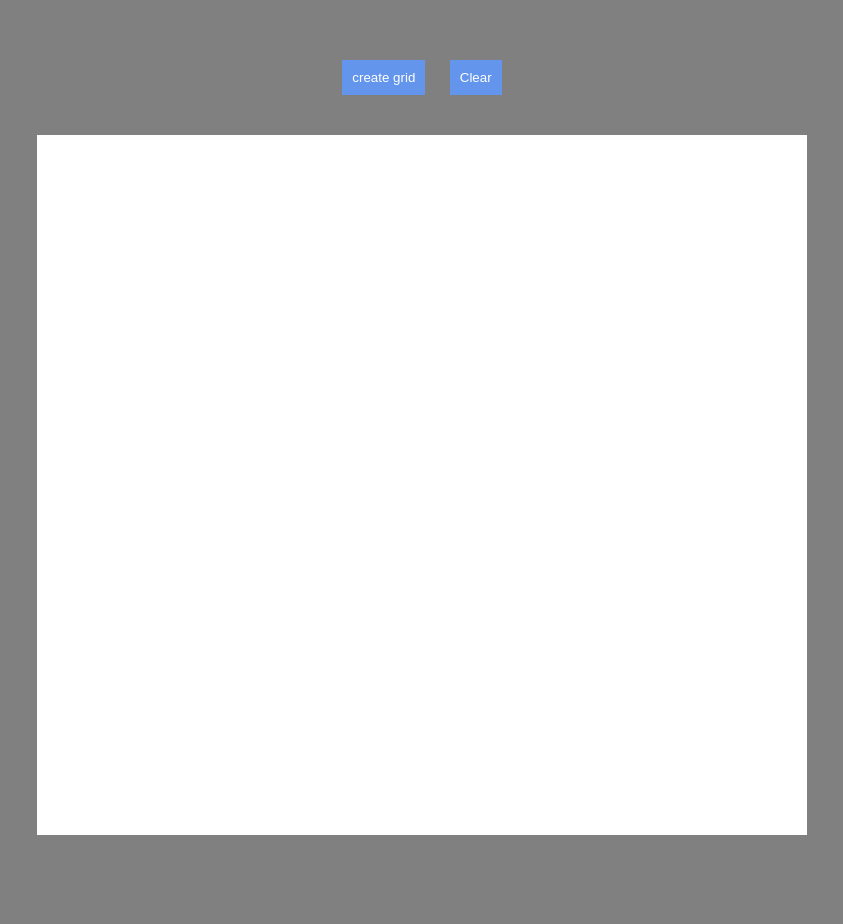
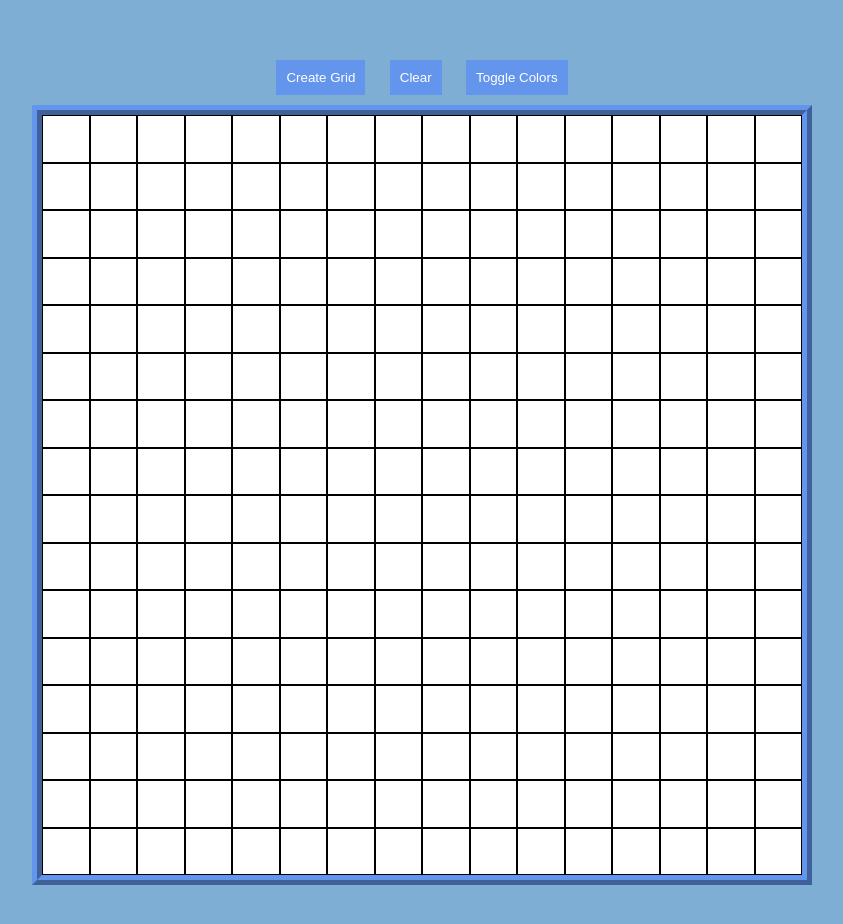
Before and after one commit to Al-hamad/ETCH-A-SKETCH, a plain HTML site: page index.html in a window 1280 px wide. Both pictures are taken after a click on the button "Clear". Shown: the whole page, without its empty margins (218-1061 px from the left). Before the commit the page ends 885 px from the top, so only its background shows below. Drawn offline with Linux system fonts and the light colour scheme.

Commit message:
added flex basis to squares

```diff
--- a/index.html
+++ b/index.html
@@ -4,13 +4,14 @@
     <meta charset="UTF-8">
     <meta name="viewport" content="width=device-width, initial-scale=1.0">
     <meta http-equiv="X-UA-Compatible" content="ie=edge">
-    <title>Document</title>
+    <title>ETCH-A-SKETCH</title>
     <link rel="stylesheet" href="style.css">
 </head>
 <body>
     <div class="container">
-    <button id='create-grid'>create grid</button>
+    <button id='create-grid'>Create Grid</button>
     <button id='clear'>Clear</button>
+    <button id='toggle-color'>Toggle Colors</button>
     <div id="display">
 
     </div>
--- a/main.js
+++ b/main.js
@@ -1,41 +1,43 @@
 const display = document.querySelector('#display');
+createGrid();
 
 function createGrid(squares = 16){
     // delete previous grid
-    while (display.firstChild) {
-        display.removeChild(display.firstChild)
-        };
-    // calculate width and height of the squares
-    let width = display.offsetWidth/squares;
-    let height = display.offsetHeight/squares;
+    while (display.firstChild) display.removeChild(display.firstChild);
     // create new
-    for (let i = 0 ; i < squares**2 ; i++ ){
+    for (let i = 0 ; i < squares**2; i++ ){
         const div = document.createElement('div');
-        div.style.cssText= `width:${width}px;height:${height}px`
-        div.classList.add('grid')
-        display.appendChild(div)
+        div.style.flexBasis = `${760/squares}px`;
+        div.classList.add('grid');
+        display.appendChild(div);
     };
 };
 
-const createGridButton = document.getElementById('create-grid');
-// this button calls the createGrid function and prompt for squares
-    createGridButton.addEventListener("click", () => {
-        createGrid(prompt('How many squares per side?',10))
+let color = 'black';
+const toggleColorButton = document.querySelector('#toggle-color');
+    toggleColorButton.addEventListener("click", () => {
+        color === 'black' ? color = 'colored' : color = 'black';
     });
 
-
-// paints on the grid by adding a class
+// paints on the grid
 display.addEventListener("mouseover", e => {
     if (e.target.classList.contains('grid')){
-            e.target.classList.add("black");
+        if (color === 'black'){
+            e.target.style.background = 'black';
+        } else {
+        e.target.style.background = "#"+Math.floor(Math.random()*16777215).toString(16);
+        };
     };
-})
+});
 
- // selecting clear button and then listen to click and clears grid
  const clearButton = document.querySelector('#clear');
-
     clearButton.addEventListener("click", () => {
-            Array.from(display.children).forEach(el => {
-            el.classList.remove('black');
+        [...display.children].forEach(el => {
+            el.style.background = '#fff';
         });
     });
+
+const createGridButton = document.querySelector('#create-grid');
+    createGridButton.addEventListener("click", () => {
+        createGrid(prompt('How many squares per side?',16));
+    });
--- a/style.css
+++ b/style.css
@@ -1,25 +1,28 @@
 body {
-    background-color: gray;
-    box-sizing: border-box;
-    font-family: Arial, Helvetica, sans-serif;
+    background-color: #7eaed3;
+    font-family: Helvetica, sans-serif,Arial;
     text-align: center;
 }
+
 .container{
     width: 900px;
     margin: 50px auto;
 }
+
 #display{
-    display: flex; /* $$$$$$ */
+    display: flex;
     flex-wrap:wrap;
-    height: 700px;
-    width: 770px;
-    margin:30px auto;
+    height: 760px;
+    width: 760px;
+    margin: auto;
     background-color: #fff;
-    overflow: hidden;
+    border: 10px ridge #6495ed;
 }
 
-.grid {
-    flex-grow: 1;
+.grid{
+    flex: 1;
+    border: 0.5px solid black;
+    box-sizing: border-box;
 }
 
 button {
@@ -32,9 +35,5 @@ button {
 }
 
 button:hover{
-    background-color: rgb(55, 108, 207);
+    background-color: #5689e7;
 }
-
-.black {
-    background-color: black;
-}
```
